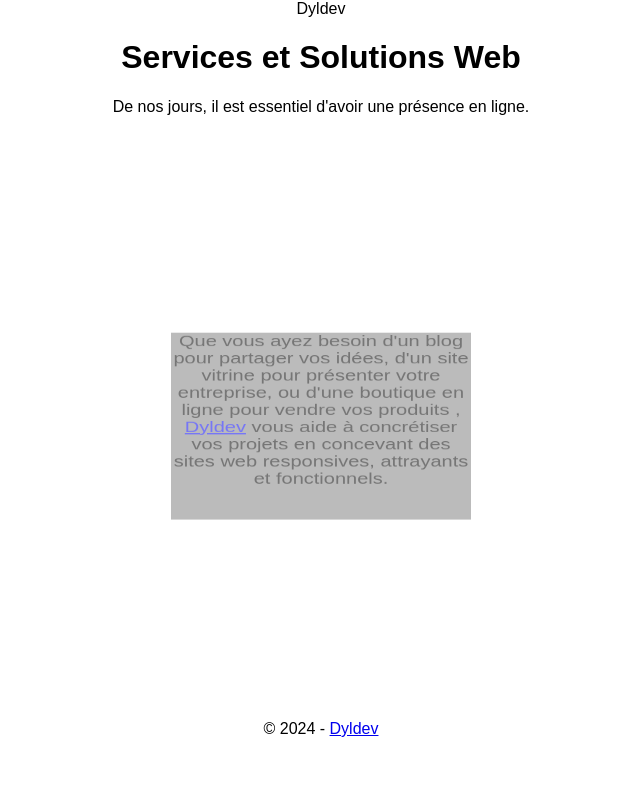
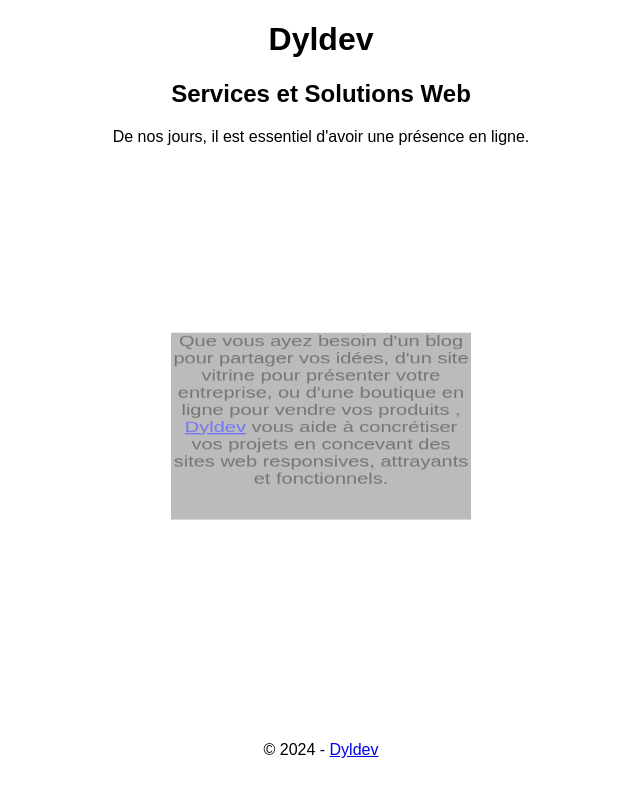
Before and after one commit to Dylhunt46/dyldev, a plain HTML site: page index.html in a window 1280 px wide. Shown: the whole page, without its empty margins (319-959 px from the left). Drawn offline with Linux system fonts and the light colour scheme.

Commit message:
Modif structur and meta name

```diff
--- a/index.html
+++ b/index.html
@@ -6,13 +6,16 @@
     <meta name="viewport" content="width=device-width, initial-scale=1.0">
     <title>Dyldev - Services et Solutions Web</title>
     <link rel="stylesheet" href="style.css">
-    <meta name="description" content="Dyldev - Services et Solutions Web">
+    <meta name="description"
+        content="Dyldev vous accompagne dans la création de sites web personnalisés, du blog à la boutique en ligne. Optimisation SEO et maintenance incluses.">
 </head>
 
 <body>
     <main>
-        <header>Dyldev</header>
-        <h1>Services et Solutions Web</h1>
+        <header>
+            <h1>Dyldev</h1>
+            <h2>Services et Solutions Web</h2>
+        </header>
         <p>De nos jours, il est essentiel d'avoir une présence en ligne. </p>
         <div class="center-form">
             <section class="text">
```
